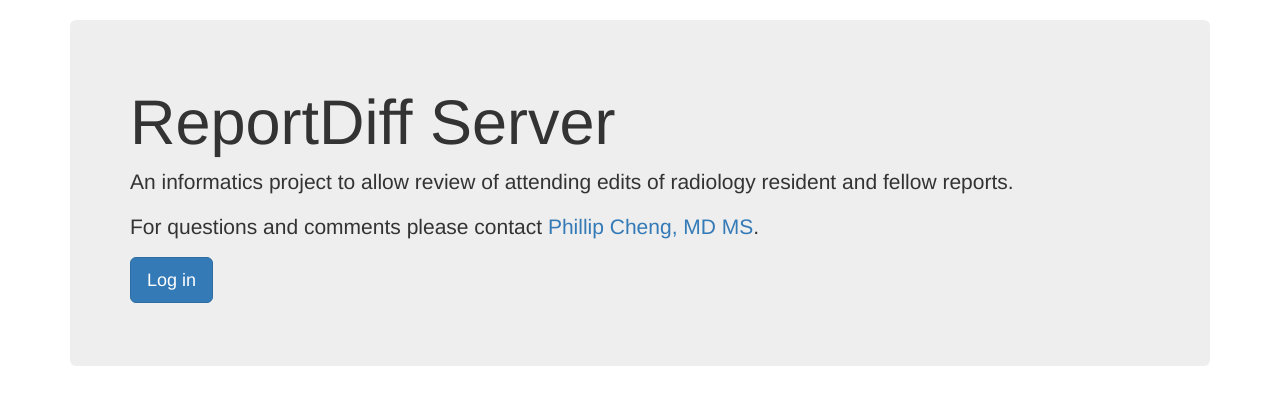
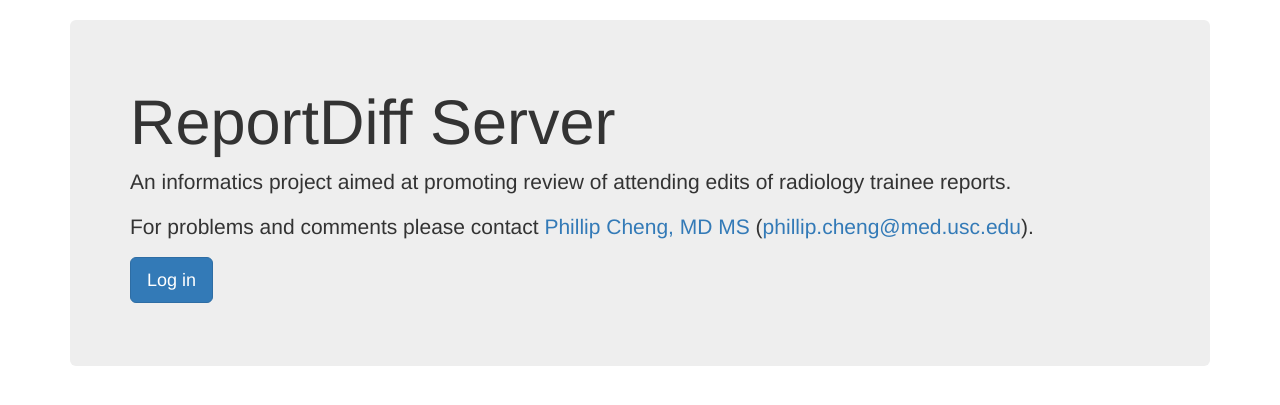
Before and after one commit to pmcheng/reportdiff_flask, a Flask app: page / in a window 1280 px wide. Shown: the part 52-457 px from the top of the page. Run offline with Flask 2, Linux system fonts and the light colour scheme; some libraries are stand-ins or nearby versions.

Commit message:
Changed home page descriptor.

```diff
--- a/app/templates/reports/index.html
+++ b/app/templates/reports/index.html
@@ -15,8 +15,8 @@
     {% else %}
     <div class="jumbotron">
     <h1>ReportDiff Server</h1>
-    <p>An informatics project to allow review of attending edits of radiology resident and fellow reports.</p>
-    <p>For questions and comments please contact <a href="mailto:phillip.cheng@med.usc.edu">Phillip Cheng, MD MS</a>.</p>
+    <p>An informatics project aimed at promoting review of attending edits of radiology trainee reports.</p>
+    <p>For problems and comments please contact <a href="http://www-hsc.usc.edu/~phillimc/index.html">Phillip Cheng, MD MS</a> (<a href="mailto:phillip.cheng@med.usc.edu">phillip.cheng@med.usc.edu</a>).</p>
     <p><a href="{{ url_for('auth.login') }}" class="btn btn-primary btn-lg" role="button">Log in</a></p>
     </div>
     {% endif %}
```
